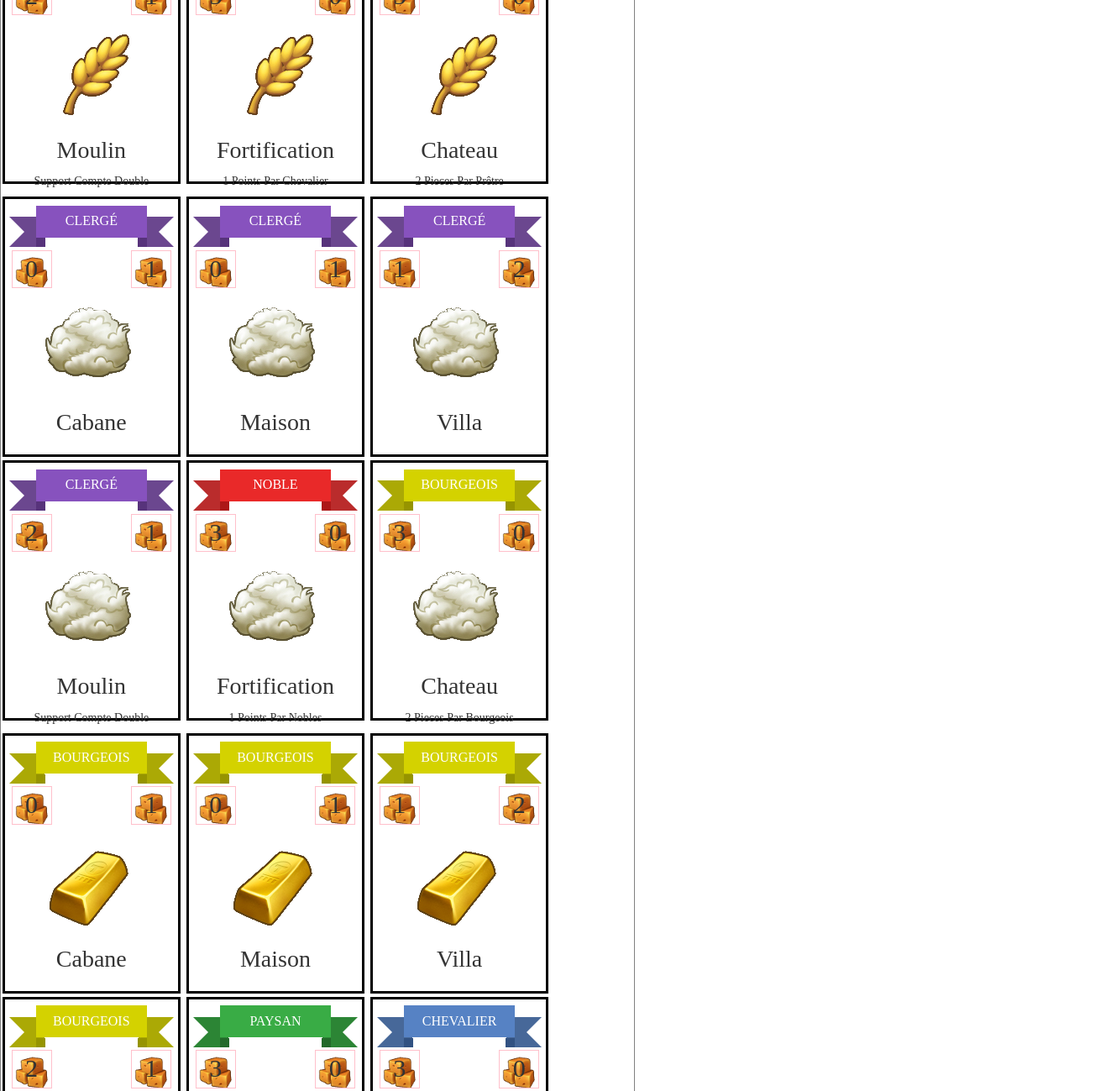
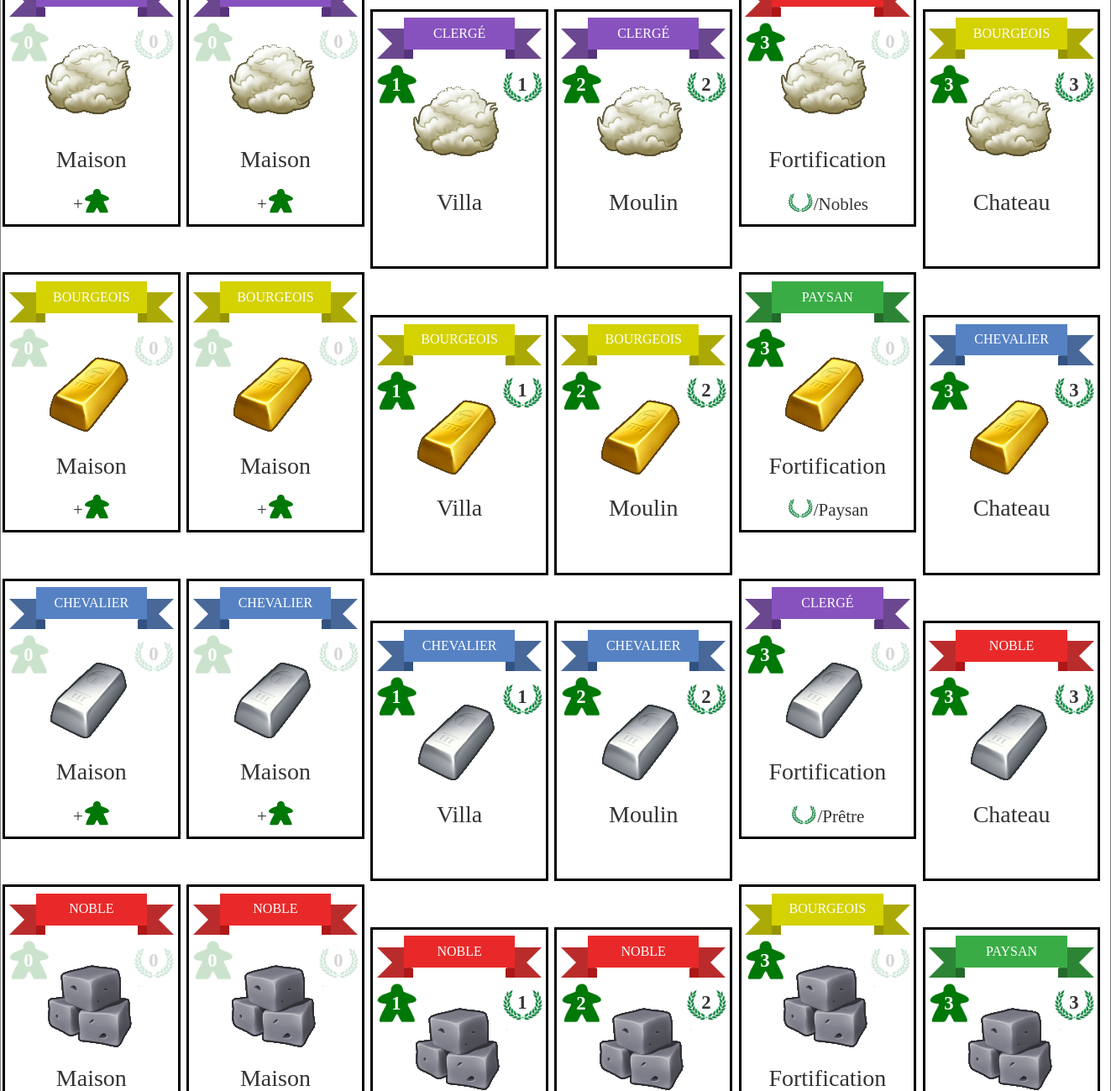
Before and after one commit to stgfop/cards, a website: page app/index.html at #/view1 in a window 1280 px wide. Shown: the part 2035-3334 px from the top of the page at 84% size, 1323 px wide, since content can reach past the window. Drawn offline with Linux system fonts and the light colour scheme; a web font is replaced by a local one.

Commit message:
add score and meeple values to the card with a proper style add icons in the card effect effects rebalance on the way

```diff
--- a/app/view1/view1.css
+++ b/app/view1/view1.css
@@ -3,7 +3,7 @@
 }
 
 [class^="container-card-"] {
-    width: 20cm;
+    width: 35cm;
     border: 1px solid grey;
 }
 
@@ -20,16 +20,35 @@
     padding: 0.2cm;
 }
 
+.card-play .values {
+    max-height: 64px;
+}
+
+.card-play .values > span[score='0'] {
+    opacity: 0.2;
+}
+
 .card-play .price, .card-play .points {
-    font-size: 0.8cm;
     position: relative;
-    top: 0.4cm;
-    width: 48px;
+    display: inline-block;
+    width: 128px;
+    height: 128px;
     text-align: center;
-    border: 1px solid pink;
-    background-size: 192px;
+    font-size: 1.5cm;
+    font-weight: 800;
+    line-height: 128px;
     background-image: url("../assets/resources.png");
+    transform: scale(0.4);
+}
 
+.card-play .points {
+    top: -0.6cm;
+    left: -1.15cm;
+    color: white;
+}
+.card-play .price {
+    top: -4cm;
+    left: 2.8cm;
 }
 
 .card-play .type {
@@ -44,28 +63,22 @@
     text-transform: capitalize;
     text-align: center;
     max-height: 1.1cm;
-    overflow: hidden;
+    line-height: 1.1cm;
+    font-size: 150%;
 }
 
-.card-play .price {
-    float: left;
-}
-.card-play .points {
-    float: right;
-}
 
 [class^="resource-"] {
     display: inline-block;
     background-image: url("../assets/resources.png");
     width: 128px;
-    height: 148px;
+    height: 128px;
     overflow: hidden;
 }
 
 .card-play .resource-container {
     display: block;
-    margin: -0.01cm auto 0.2cm;
-    padding-top: 20px;
+    margin: -1cm auto 0.2cm;
     background: transparent;
 }
 
@@ -75,12 +88,23 @@
 .resource-wheat  {background-position: -384px 0    ;}
 .resource-iron   {background-position: 0      -128px;}
 .resource-gold   {background-position: -128px -128px;}
+.resource-meeple {background-position: -256px -128px;}
+.resource-score  {background-position: -384px -128px;}
 .resource-cloth  {background-position: 0      -256px;}
 .resource-wool   {background-position: -128px -256px;}
 .resource-tool   {background-position: -256px -256px;}
 .resource-jewel  {background-position: -384px -256px;}
-.resource-meeple {background-position: 0      0    ;}
-.resource-score  {background-position: 0      0    ;}
+
+
+.card-play .effect [class^="resource-"] {
+    position: relative;
+    top: 5px;
+    width: 32px;
+    height: 32px;
+    background-size: 128px;
+}
+.card-play .effect .resource-meeple {background-position: -64px -32px;}
+.card-play .effect .resource-score {background-position: -96px -32px;}
 
 
 .ribbon {
--- a/app/view1/view1.html
+++ b/app/view1/view1.html
@@ -15,13 +15,15 @@
             <div class="ribbon ribbon-color-{{card.type.color}}">
                 <span class="ribbon-content type" ng-bind="card.type.name | uppercase" ></span>
             </div>
-            <span class="price" ng-bind="card.price"></span>
-            <span class="points" ng-bind="card.points"></span>
+            <div class="values">
+                <span class="points resource-meeple" score="{{card.meeple}}" ng-bind="card.meeple"></span>
+                <span class="price resource-score" score="{{card.score}}" ng-bind="card.score"></span>
+            </div>
             <div class="resource-container">
                 <span class="resource-{{card.resource.img}}" data-tooltip="{{card.resource.name}}"></span>
             </div>
             <div class="name" ng-bind="card.name"></div>
-            <div class="effect" ng-bind="card.effect.name" ></div>
+            <div class="effect" effect="card.effect.name"></div>
         </div>
     </div>
 </div>
--- a/app/view1/view1.js
+++ b/app/view1/view1.js
@@ -8,7 +8,6 @@ angular.module('myApp.view1', ['ngRoute'])
                     controller: 'View1Ctrl'
                 });
             }])
-
         .controller('View1Ctrl', ['$scope', function($scope) {
                 $scope.cards = [];
                 $scope.setupCards = {};
@@ -28,11 +27,14 @@ angular.module('myApp.view1', ['ngRoute'])
                     ct.pay = createCardType("paysan", "green");
                     ct.cle = createCardType("clergé", "purple");
                     ct.bou = createCardType("bourgeois", "gold");
-                    ct.kni = createCardType("chevalier" ,"blue");
+                    ct.kni = createCardType("chevalier", "blue");
                     ct.nob = createCardType("noble", "red");
 
                     var e = $scope.effects;
                     e.none = createEffect("", "noeffect");
+                    e.addMeeple1 = createEffect("+<meeple>");
+                    e.addMeeple2 = createEffect("+<meeple><meeple>");
+
                     e.drawGold3 = createEffect("piochez 3 pieces", "drawGold3");
                     e.drawGold5 = createEffect("piochez 5 pieces", "drawGold5");
                     e.stealNear1 = createEffect("volez 1 piece à vos voisins", "stealNear1");
@@ -43,17 +45,11 @@ angular.module('myApp.view1', ['ngRoute'])
                     e.refundTrade2 = createEffect("récupérez jusqu'à 2 pieces après un échange", "refundTrade2");
                     e.skipTrade1 = createEffect("ne payez rien au premier douanier", "skipTrade1");
                     e.skipTrade2 = createEffect("ne payez rien au deux premier douaniers", "skipTrade2");
-                    e.pp_pay = createEffect("1 points par Paysan", "pp");
-                    e.pp_cle = createEffect("1 points par Prêtre", "pp");
-                    e.pp_bou = createEffect("1 points par Bourgeois", "pp");
-                    e.pp_kni = createEffect("1 points par Chevalier", "pp");
-                    e.pp_nob = createEffect("1 points par Nobles", "pp");
-                    e.cp_pay = createEffect("2 pieces par Paysan", "cp");
-                    e.cp_cle = createEffect("2 pieces par Prêtre", "cp");
-                    e.cp_bou = createEffect("2 pieces par Bourgeois", "cp");
-                    e.cp_kni = createEffect("2 pieces par Chevalier", "cp");
-                    e.cp_nob = createEffect("2 pieces par Nobles", "cp");
-                    e.doubleType = createEffect("support compte double", "doubleType");
+                    e.pp_pay = createEffect("<score>/Paysan", "pp");
+                    e.pp_cle = createEffect("<score>/Prêtre", "pp");
+                    e.pp_bou = createEffect("<score>/Bourgeois", "pp");
+                    e.pp_kni = createEffect("<score>/Chevalier", "pp");
+                    e.pp_nob = createEffect("<score>/Nobles", "pp");
 
                     e.s_pParC = createEffect("1 point par carte", "s_pParC");
                     e.s_pSansC = createEffect("-1 point si pas carte", "s_pSansC");
@@ -67,11 +63,11 @@ angular.module('myApp.view1', ['ngRoute'])
                 }
 
                 function initCards(r, ct, e) {
-                    initCardsBase(e, r.whea, ct.pay, e.pp_kni, ct.kni, e.cp_cle, ct.cle);
-                    initCardsBase(e, r.wool, ct.cle, e.pp_nob, ct.nob, e.cp_bou, ct.bou);
-                    initCardsBase(e, r.gold, ct.bou, e.pp_pay, ct.pay, e.cp_kni, ct.kni);
-                    initCardsBase(e, r.weap, ct.kni, e.pp_cle, ct.cle, e.cp_nob, ct.nob);
-                    initCardsBase(e, r.ston, ct.nob, e.pp_bou, ct.bou, e.cp_pay, ct.pay);
+                    initCardsBase(e, r.whea, ct.pay, e.pp_kni, ct.kni, ct.cle);
+                    initCardsBase(e, r.wool, ct.cle, e.pp_nob, ct.nob, ct.bou);
+                    initCardsBase(e, r.gold, ct.bou, e.pp_pay, ct.pay, ct.kni);
+                    initCardsBase(e, r.weap, ct.kni, e.pp_cle, ct.cle, ct.nob);
+                    initCardsBase(e, r.ston, ct.nob, e.pp_bou, ct.bou, ct.pay);
 
                     createPlayCard(r.whea, ct.bou, "", 1, 1, e.drawGold3);
                     createPlayCard(r.whea, ct.nob, "", 2, 1, e.drawGold5);
@@ -90,13 +86,13 @@ angular.module('myApp.view1', ['ngRoute'])
 
                 }
 
-                function initCardsBase(e, resource, type, pointEffect, pointType, coinEffect, cointType) {
-                    createPlayCard(resource, type, "cabane", 0, 1, e.none);
-                    createPlayCard(resource, type, "maison", 0, 1, e.none);
-                    createPlayCard(resource, type, "villa", 1, 2, e.none);
-                    createPlayCard(resource, type, "moulin", 2, 1, e.doubleType);
+                function initCardsBase(e, resource, type, pointEffect, pointType, cointType) {
+                    createPlayCard(resource, type, "maison", 0, 0, e.addMeeple1);
+                    createPlayCard(resource, type, "maison", 0, 0, e.addMeeple1);
+                    createPlayCard(resource, type, "villa", 1, 1, e.none);
+                    createPlayCard(resource, type, "moulin", 2, 2, e.none);
                     createPlayCard(resource, pointType, "fortification", 3, 0, pointEffect);
-                    createPlayCard(resource, cointType, "chateau", 3, 0, coinEffect);
+                    createPlayCard(resource, cointType, "chateau", 3, 3, e.none);
                 }
 
                 function initSetupCards(ct, e) {
@@ -144,13 +140,13 @@ angular.module('myApp.view1', ['ngRoute'])
                     }
                 }
 
-                function createPlayCard(resource, type, name, price, points, effect) {
+                function createPlayCard(resource, type, name, meeple, score, effect) {
                     $scope.cards.push({
                         resource: resource,
                         name: name,
                         type: type,
-                        price: price,
-                        points: points,
+                        meeple: meeple,
+                        score: score,
                         effect: effect
                     });
                 }
@@ -165,4 +161,19 @@ angular.module('myApp.view1', ['ngRoute'])
 
                 init();
 
-            }]);
+            }])
+        .directive('effect', function() {
+
+            return {
+                restrict: 'A',
+                scope: {
+                    effect: '='
+                },
+                link: function(scope, element, attrs) {
+                    var e = scope.effect;
+                    e = e.replace(/<meeple>/g, '<span class="resource-meeple"></span>')
+                    e = e.replace(/<score>/g, '<span class="resource-score"></span>')
+                    e = e.replace(/<ribbon (\w+)>/g, '<span class="resource-ribbon ribbon-$1"></span>')
+                    return element.html(e);
+                }}
+        });
```
